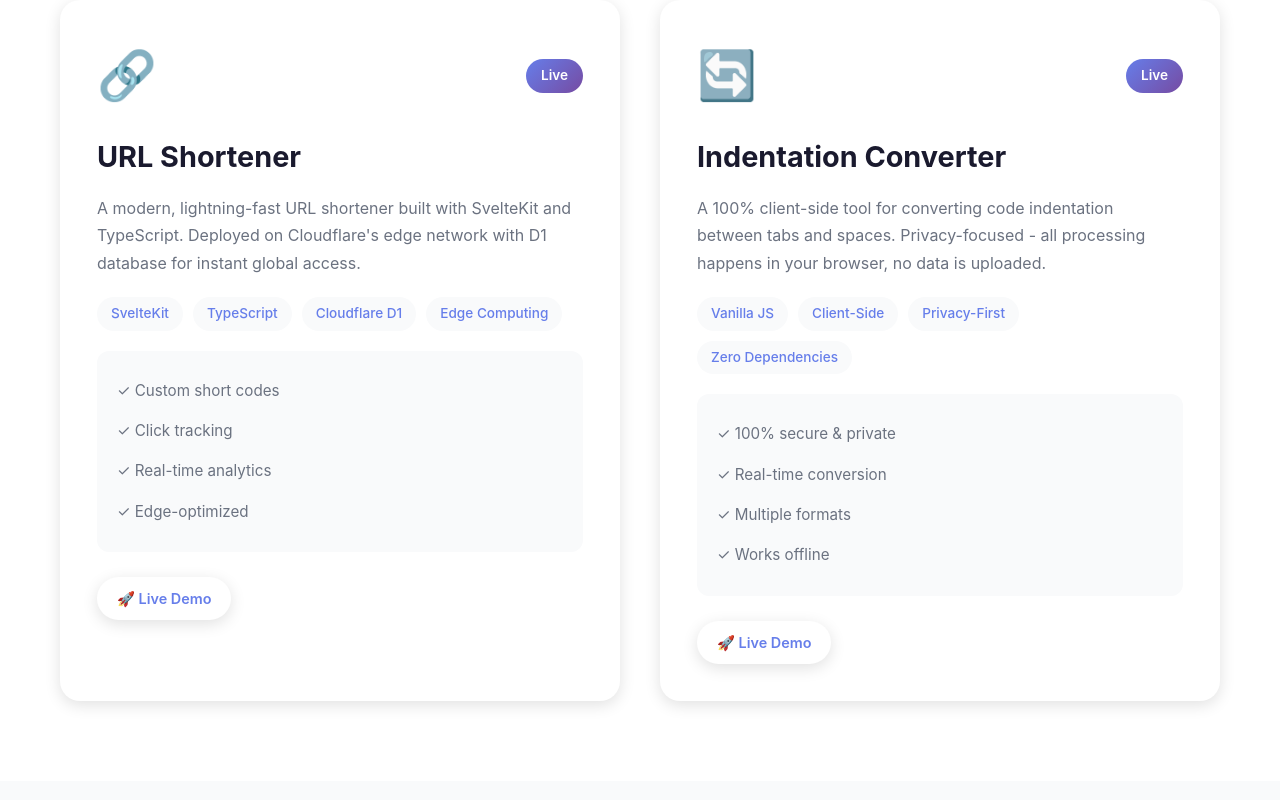
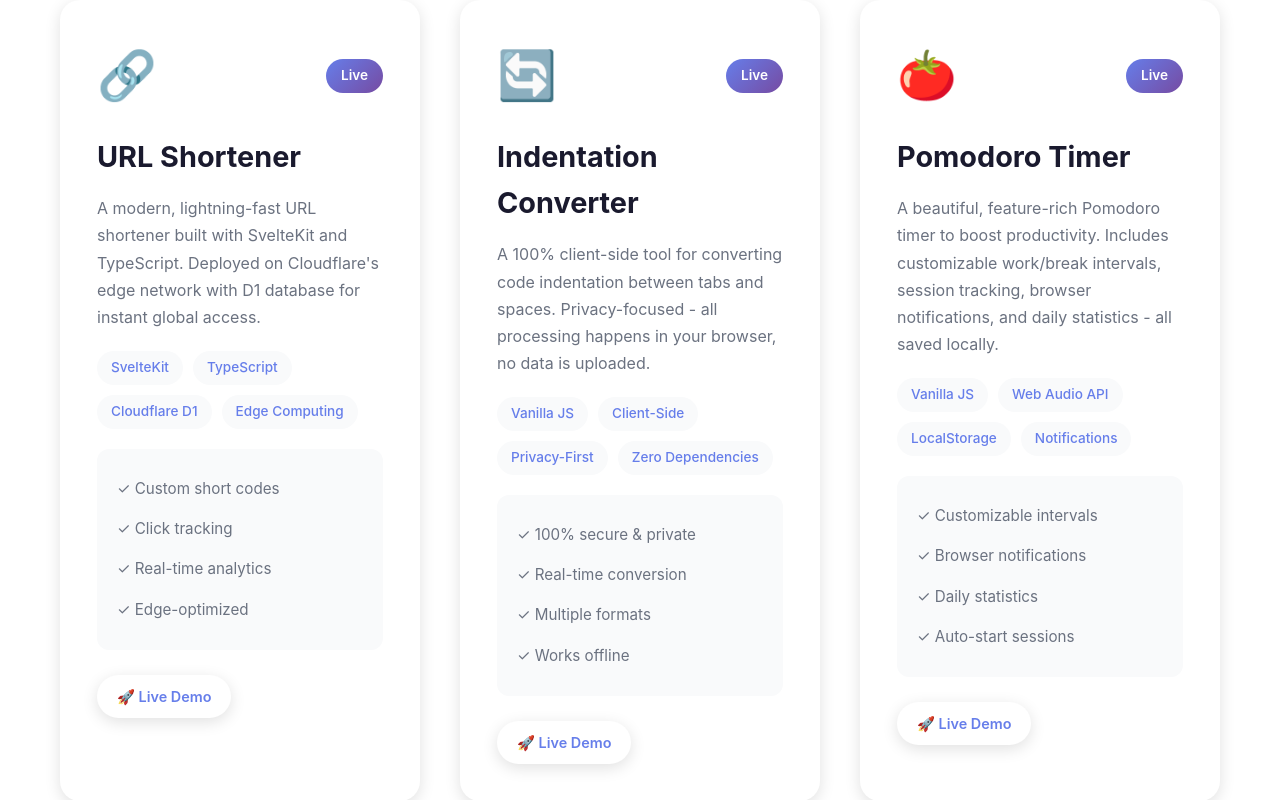
Before and after one commit to faizalmuzakki/dev-profile, a website: page index.html in a window 1280 px wide. Shown: the part 1440-2240 px from the top of the page. Drawn offline with Linux system fonts and the light colour scheme.

Commit message:
feat: update for pomodoro site

```diff
--- a/index.html
+++ b/index.html
@@ -130,6 +130,36 @@
                         </a> -->
                     </div>
                 </div>
+
+                <!-- Pomodoro Timer -->
+                <div class="project-card">
+                    <div class="project-header">
+                        <div class="project-icon">🍅</div>
+                        <div class="project-status">Live</div>
+                    </div>
+                    <h3>Pomodoro Timer</h3>
+                    <p class="project-description">
+                        A beautiful, feature-rich Pomodoro timer to boost productivity. Includes customizable work/break intervals,
+                        session tracking, browser notifications, and daily statistics - all saved locally.
+                    </p>
+                    <div class="project-tags">
+                        <span class="tag">Vanilla JS</span>
+                        <span class="tag">Web Audio API</span>
+                        <span class="tag">LocalStorage</span>
+                        <span class="tag">Notifications</span>
+                    </div>
+                    <div class="project-features">
+                        <div class="feature">✓ Customizable intervals</div>
+                        <div class="feature">✓ Browser notifications</div>
+                        <div class="feature">✓ Daily statistics</div>
+                        <div class="feature">✓ Auto-start sessions</div>
+                    </div>
+                    <div class="project-links">
+                        <a href="https://pomodoro.solork.dev" class="btn btn-small btn-primary" target="_blank" rel="noopener noreferrer">
+                            🚀 Live Demo
+                        </a>
+                    </div>
+                </div>
             </div>
         </div>
     </section>
```
Also changed, not shown: README.md.
